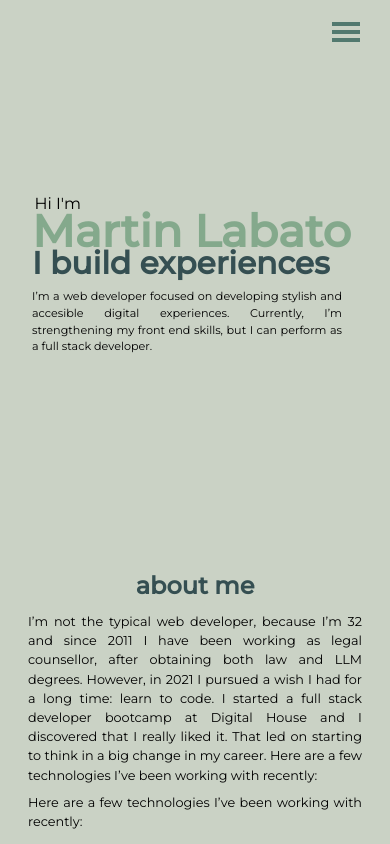
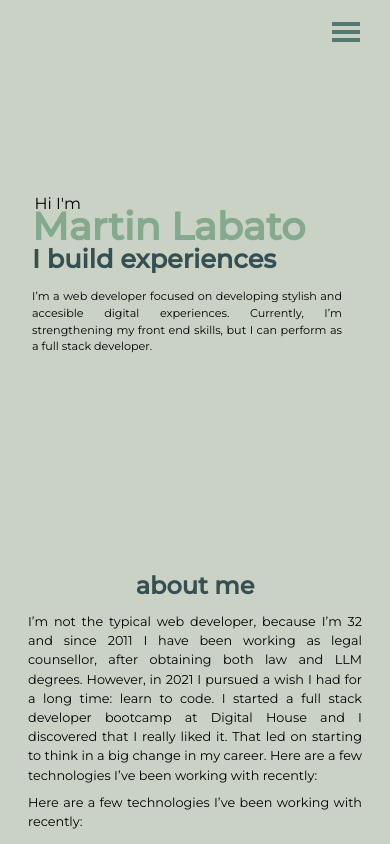
Before and after one commit to mlabato/portfolio-mlabato, a React (Create React App) app: page / in a window 390 px wide. Shown: the top 844 px of the page. Built offline with nearby package versions, Linux system fonts and the light colour scheme.

Commit message:
mobile fixes

```diff
--- a/src/components/sections/IntroSection.js
+++ b/src/components/sections/IntroSection.js
@@ -4,11 +4,11 @@ const IntroSection = () => {
 
       <div className=" notebook:text-[1.25rem] desktop:text-[1.5rem] full:text-[2rem] ml-[0.15rem]  ">Hi I'm</div>
 
-      <div className="absolute  top-[0.4rem]  desktop:top-[0.75rem]  font-extrabold text-[2.8rem] notebook:text-[4.62rem] desktop:text-[4.5rem] full:text-[8.2rem]  text-[#84A98C]">
+      <div className="absolute  top-[0.4rem]  desktop:top-[0.75rem]  font-extrabold text-[2.4rem] notebook:text-[4.62rem] desktop:text-[4.5rem] full:text-[8.2rem]  text-[#84A98C]">
         Martin Labato
       </div>
 
-      <div className="absolute  top-[3rem]  notebook:top-[4.5rem] desktop:top-[5.5rem] full:top-[8rem] font-extrabold text-[1.95rem] notebook:text-[3.4rem] desktop:text-[3.3rem] full:text-[6.1rem]  text-[#354F52]">
+      <div className="absolute  top-[3rem]  notebook:top-[4.5rem] desktop:top-[5.5rem] full:top-[8rem] font-extrabold text-[1.6rem] notebook:text-[3.4rem] desktop:text-[3.3rem] full:text-[6.1rem]  text-[#354F52]">
         I build experiences
       </div>
 
```
